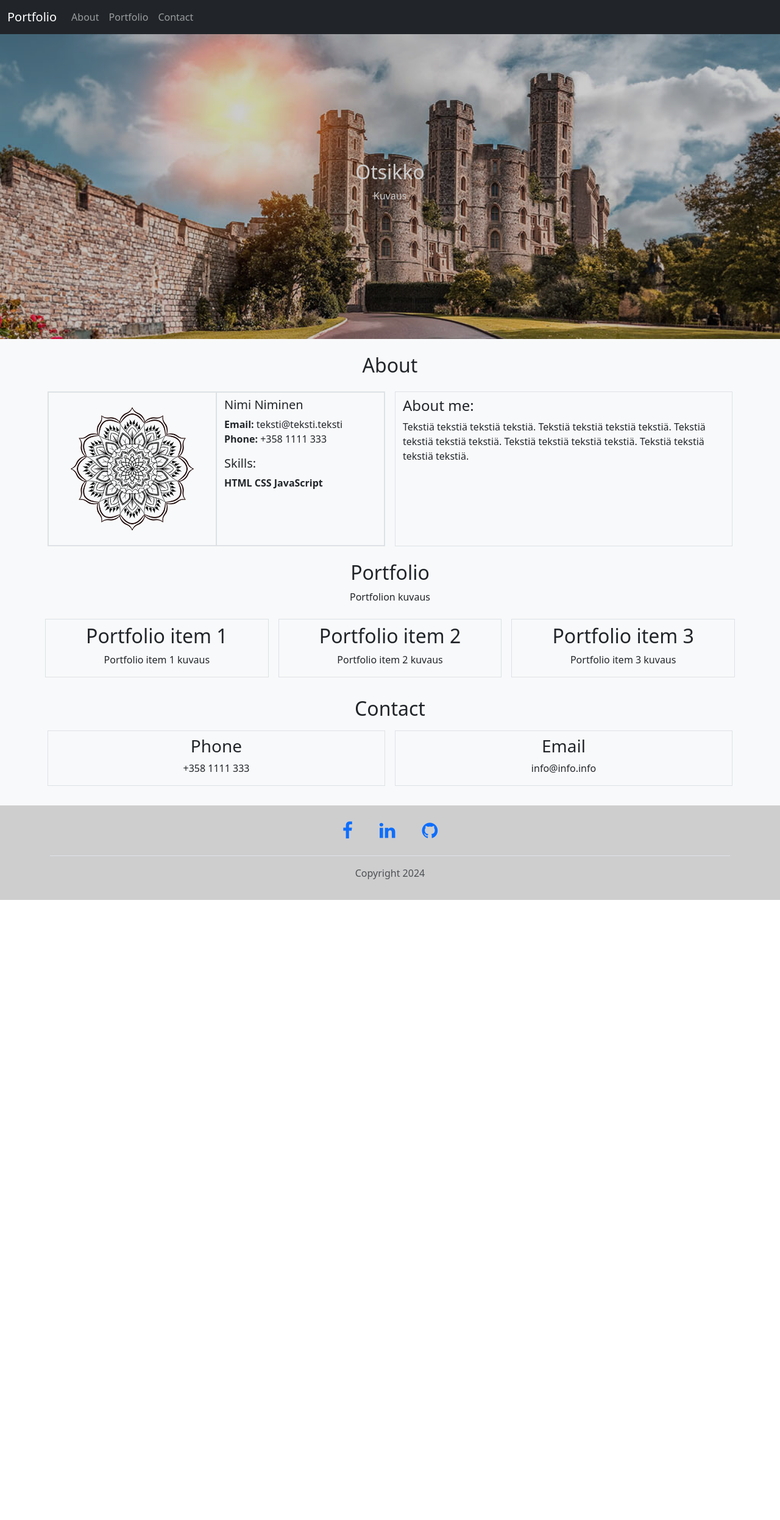
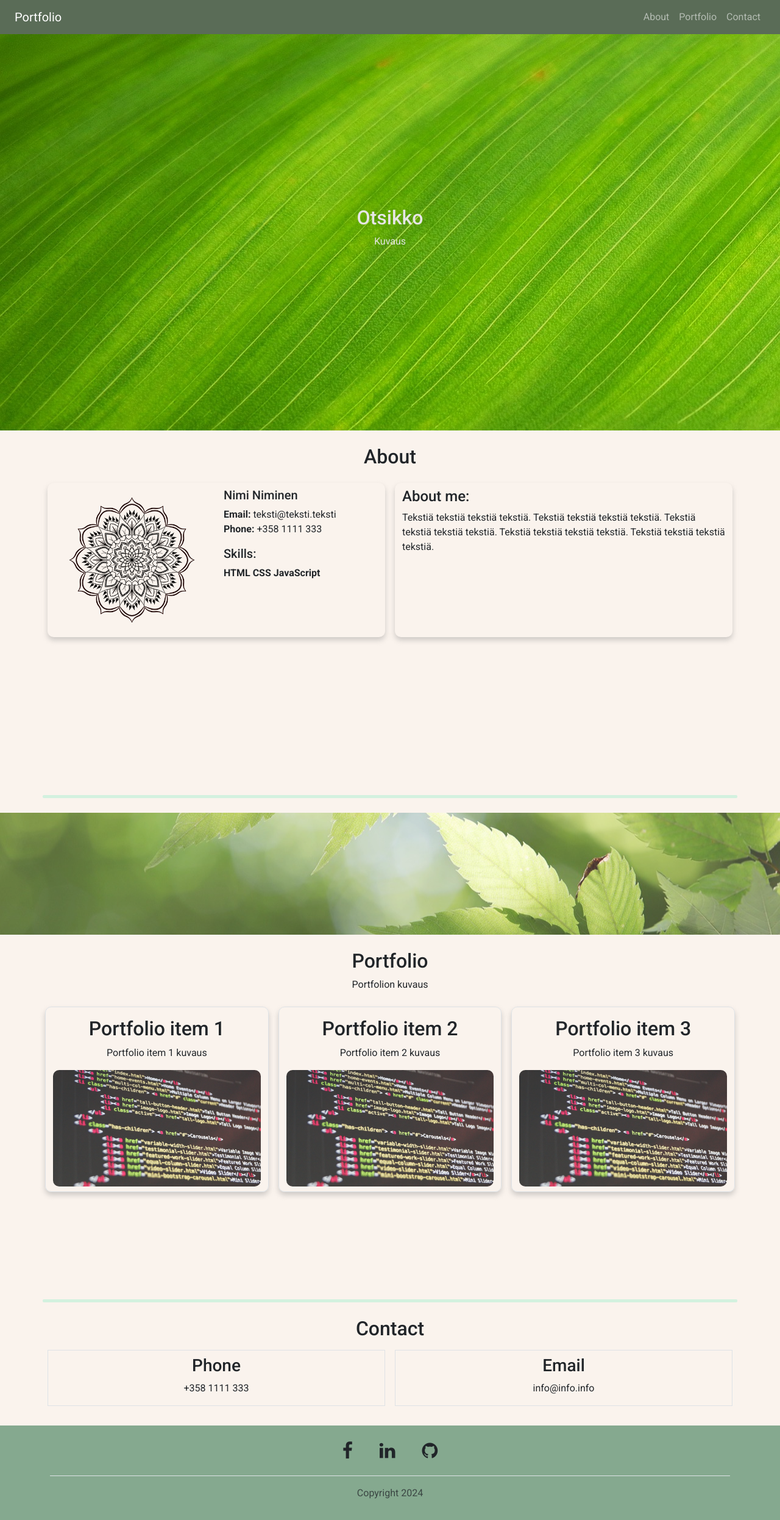
Before and after one commit to tommi-piili/html_demo, a plain HTML site: page portfolio.html in a window 1280 px wide. Shown: the whole page at 61% size. Before the commit the page ends 1476 px from the top, so only its background shows below. Drawn offline with nearby package versions, Linux system fonts and the light colour scheme; a web font is replaced by a local one.

Commit message:
html_demo vaihdettu

```diff
--- /dev/null
+++ b/portfolio.css
@@ -0,0 +1,112 @@
+body {
+    font-family: Roboto;
+    background-color: rgba(222, 170, 121, 0.132);
+}
+
+#hero {
+    background-color: hsla(0, 0%, 0%);
+}
+
+#about, #portfolio{
+    min-height: 550px;
+}
+
+
+.background-color{
+    /*background-color: rgba(222, 170, 121, 0.105);*/
+}
+
+
+/*https://www.w3schools.com/cssref/tryit.php?filename=trycss3_background_hero*/
+.hero-image {
+    background-image: url("images/leaf-texture.jpg");
+
+    /*background: url("images/noble-castle-wide.jpg");*/
+    /*background: hsla(0, 0%, 0%, 0.3); */
+    height: 650px;
+    background-position: center;
+    background-repeat: no-repeat;
+    background-size: cover;
+    position: relative;
+    opacity: 0.9;
+}
+
+/*
+Green:
+https://colorhunt.co/palette/d3f1df85a98f5a6c57525b44
+
+Brown:
+https://colorhunt.co/palette/deaa79ffe6a9b1c29e659287
+*/
+.mid-container {
+    height: 5px;
+    background-color: rgb(211, 241, 223);
+    border-radius: 2px;
+}
+
+.middle-image {
+    background-image: url("images/leaves.jpg");
+    background-attachment: fixed;
+    height: 200px;
+    background-position: center;
+    background-repeat: no-repeat;
+    background-size: cover;
+    position: relative;
+    opacity: 0.8;
+}
+
+.hero-text {
+    text-align: center;
+    position: absolute;
+    top: 50%;
+    left: 50%;
+    transform: translate(-50%, -50%);
+    color: white;
+    opacity: 1;
+}
+
+.box-shadow-div{
+    box-shadow: 0 5px 8px rgba(136, 136, 136, 0.386);
+}
+
+.hover-zoom{
+    transition: transform .3s, box-shadow .3s;
+}
+.hover-zoom:hover{
+    transform: scale(1.02);
+    box-shadow: 0 10px 8px rgba(136, 136, 136, 0.386);
+}
+
+a{
+    text-decoration: none;
+    color: inherit;
+    /* zoom effect
+    display: inline-block;
+    overflow: hidden;*/
+}
+
+a img{
+    opacity: 0.8;
+    transition: .3s;
+    /*transform: translateZ(0) scale(1);*/
+    /*zoom effect https://stackoverflow.com/questions/40319228/zoom-on-image-inside-div-without-div-moving
+    display: block;*/
+}
+a:hover img{
+    opacity: 1;
+    /*transform: translateZ(0) scale(1.02);*/
+    /*zoom effect
+    transform: scale(1.3);
+    transform-origin: 50% 50%;*/
+}
+
+/*
+a img:hover{
+    opacity: 1;
+}*/
+
+/*
+#hero-h2, #hero-p{
+
+}
+*/
--- a/index.html
+++ b/portfolio.html
@@ -11,8 +11,19 @@
     <link href="https://cdn.jsdelivr.net/npm/bootstrap@5.3.3/dist/css/bootstrap.min.css" rel="stylesheet">
     <script src="https://cdn.jsdelivr.net/npm/bootstrap@5.3.3/dist/js/bootstrap.bundle.min.js"></script>
 
+    <!--Fonts-->
+    <link rel="preconnect" href="https://fonts.googleapis.com">
+    <link rel="preconnect" href="https://fonts.gstatic.com" crossorigin>
+    <link
+        href="https://fonts.googleapis.com/css2?family=Roboto:ital,wght@0,100;0,300;0,400;0,500;0,700;0,900;1,100;1,300;1,400;1,500;1,700;1,900&family=Sour+Gummy:ital,wght@0,100..900;1,100..900&display=swap"
+        rel="stylesheet">
+
     <!--CSS-->
-    <!--<link rel="stylesheet" href="portfolio.css">-->
+    <link rel="stylesheet" href="portfolio.css">
+
+    <!--AOS-->
+    <link href="https://unpkg.com/aos@2.3.1/dist/aos.css" rel="stylesheet">
+    <!--/AOS-->
 
     <!-- Social media icon library
     https://www.w3schools.com/howto/howto_css_social_media_buttons.asp -->
@@ -20,17 +31,19 @@
 
 </head>
 
+
 <body class="index-page">
 
     <!-- BSDemo1 navbar alka-->
-    <nav class="navbar sticky-top navbar-expand-lg bg-dark navbar-dark">
-        <div class="container-fluid">
+    <!--<nav class="navbar sticky-top navbar-expand-lg bg-dark navbar-dark">-->
+    <nav class="navbar sticky-top navbar-expand-lg navbar-dark" style="background-color: rgb(90, 108, 87)">
+        <div class="container-fluid px-4">
             <a class="navbar-brand" href="#">Portfolio</a>
             <button class="navbar-toggler" type="button" data-bs-toggle="collapse" data-bs-target="#collapsibleNavbar">
                 <span class="navbar-toggler-icon"></span>
             </button>
-            <div class="collapse navbar-collapse" id="collapsibleNavbar">
-                <div class="navbar-nav">
+            <div class="collapse navbar-collapse justify-content-end" id="collapsibleNavbar">
+                <div class="navbar-nav text-center">
                     <li class="nav-item">
                         <a class="nav-link" href="#about">About</a>
                     </li>
@@ -47,22 +60,48 @@
     <!-- BSDemo1 navbar loppuu-->
 
 
+    <!--
     <main class="main bg-light">
+        -->
+    <main>
+        <!--
+        <style>
+            body {
+                font-family: Roboto;
+            }
 
-        <style>
-            .html, .body{
-                height: 100%;
-            }
             #hero {
                 background-color: hsla(0, 0%, 0%);
+            }
+
+            #middle-img {
+                background-color: rgb(60, 5, 240);
             }
 
             /*https://www.w3schools.com/cssref/tryit.php?filename=trycss3_background_hero*/
             .hero-image {
                 background-image: url("images/noble-castle-wide.jpg");
+
                 /*background: url("images/noble-castle-wide.jpg");*/
                 /*background: hsla(0, 0%, 0%, 0.3); */
                 height: 500px;
+                background-position: center;
+                background-repeat: no-repeat;
+                background-size: cover;
+                position: relative;
+                opacity: 0.8;
+            }
+
+            .mid-container {
+                height: 5px;
+                background-color: rgb(133, 169, 143);
+                border-radius: 2px;
+            }
+
+            .middle-image {
+                background-image: url("images/leaves.jpg");
+                background-attachment: fixed;
+                height: 200px;
                 background-position: center;
                 background-repeat: no-repeat;
                 background-size: cover;
@@ -86,6 +125,7 @@
             }
             */
         </style>
+        -->
 
         <!--HERO SECTION-->
         <!--<section id="hero" class="bg-dark text-light">-->
@@ -118,6 +158,15 @@
         <!--/HERO SECTION-->
 
 
+
+        <!--middle section-->
+        <!--https://colorhunt.co/palette/d3f1df85a98f5a6c57525b44-->
+        <!--
+        <div class="mid-container container my-4">
+        </div>
+        -->
+
+
         <!--ABOUT SECTION-->
         <section id="about" class="my-4">
 
@@ -129,11 +178,12 @@
 
             <!--About section < Large-->
             <div class="container d-lg-none">
-                <div class="row">
-                    <div class="col-md-6 border text-center">
+                <div class="row background-color box-shadow-div" style="border-radius: 10px;"
+                data-aos="flip-up" data-aos-duration="1000">
+                    <div class="col-md-6 text-center" style="border-radius: 10px;">
                         <img class="img-fluid p-4" src="images/mandala.png">
                     </div>
-                    <div class="col-md-6 border">
+                    <div class="col-md-6" style="border-radius: 10px;">
                         <div class="row">
                             <h5 class="my-2">Nimi Niminen</h5>
                             <p> <strong>Email: </strong> teksti@teksti.teksti <br>
@@ -165,12 +215,13 @@
             <!--About section Large-->
             <div class="container d-none d-lg-block">
                 <div class="row">
-                    <div class="col border mx-2">
+                    <div class="col mx-2 background-color box-shadow-div" style="border-radius: 10px;"
+                    data-aos="flip-left" data-aos-duration="1000">
                         <div class="row">
-                            <div class="col-lg-6 border">
+                            <div class="col-lg-6" style="border-radius: 10px;">
                                 <img class="img-fluid p-4" src="images/mandala.png">
                             </div>
-                            <div class="col-lg-6 border">
+                            <div class="col-lg-6" style="border-radius: 10px;">
                                 <h5 class="my-2">Nimi Niminen</h5>
                                 <p> <strong>Email: </strong> teksti@teksti.teksti <br>
                                     <strong>Phone: </strong>+358 1111 333
@@ -184,7 +235,8 @@
                         </div>
                     </div>
 
-                    <div class="col border mx-2">
+                    <div class="col mx-2 background-color box-shadow-div" style="border-radius: 10px;"
+                    data-aos="flip-right" data-aos-duration="1000">
                         <div class="row">
                             <h4 class="my-2">About me:</h4>
                             <p>Tekstiä tekstiä tekstiä tekstiä.
@@ -203,6 +255,17 @@
         <!--/ABOUT SECTION-->
 
 
+
+        <!--middle section-->
+        <div class="mid-container container my-4">
+        </div>
+
+        <!--middle image-->
+        <div id="middle-img" class="middle-image">
+        </div>
+        <!--/middle image-->
+
+
         <!--PORTFOLIO SECTION-->
         <section id="portfolio" class="my-4">
 
@@ -214,29 +277,35 @@
             <!--/Section title-->
 
             <!--Portfolio items < Large-->
-            <div class="container px-2 d-lg-none">
+            <div class="container px-2 d-lg-none" data-aos="fade-up" data-aos-duration="1000">
 
                 <!--1st element-->
                 <div class="row">
-                    <div class="col border m-2">
+                    <div class="box-shadow-div border m-2 text-center py-3" style="border-radius: 10px;">
                         <h2 class="text-center my-2">Portfolio item 1</h2>
                         <p class="text-center">Portfolio item 1 kuvaus</p>
+                        <a href="#"><img class="img-fluid" src="images/code-1076536_1280.jpg" style="max-width: 500px;
+                        width: 80%; border-radius: 10px;"></a>
                     </div>
                 </div>
 
                 <!--2nd element-->
                 <div class="row">
-                    <div class="col border m-2">
+                    <div class="box-shadow-div border m-2 text-center py-3" style="border-radius: 10px;">
                         <h2 class="text-center my-2">Portfolio item 2</h2>
                         <p class="text-center">Portfolio item 2 kuvaus</p>
+                        <a href="#"><img class="img-fluid" src="images/code-1076536_1280.jpg" style="max-width: 500px;
+                        width: 80%; border-radius: 10px;"></a>
                     </div>
                 </div>
 
                 <!--3rd element-->
                 <div class="row">
-                    <div class="col border m-2">
+                    <div class="box-shadow-div border m-2 text-center py-3" style="border-radius: 10px;">
                         <h2 class="text-center my-2">Portfolio item 3</h2>
                         <p class="text-center">Portfolio item 3 kuvaus</p>
+                        <a href="#"><img class="img-fluid" src="images/code-1076536_1280.jpg" style="max-width: 500px;
+                        width: 80%; border-radius: 10px;"></a>
                     </div>
                 </div>
             </div>
@@ -249,28 +318,42 @@
                 <div class="row">
 
                     <!--portfolio item 1-->
-                    <div class="col border m-2">
+                    <!-- kun laittaa py-2 vain yhdelle näistä itemeistä,
+                     niissä diveissä joissa ei ole ko. asetusta kuva asettuu automaattisesti ylemmäs.
+                     Kyseessä lienee jokin align-asetus-->
+
+                    <a href="#" class="hover-zoom box-shadow-div col border m-2 py-2" style="border-radius: 10px;"
+                    data-aos="fade-up" data-aos-duration="1000">
                         <div class="portfolio-info">
                             <h2 class="text-center my-2">Portfolio item 1</h2>
                             <p class="text-center">Portfolio item 1 kuvaus</p>
+                            <img class="img-fluid" src="images/code-1076536_1280.jpg"
+                            style="border-radius: 10px;">
                         </div>
-                    </div>
+                    </a>
+
 
                     <!--portfolio item 2-->
-                    <div class="col border m-2">
+                    <a href="#" class="hover-zoom box-shadow-div col border m-2 py-2" style="border-radius: 10px;"
+                    data-aos="fade-up" data-aos-duration="1000" data-aos-delay="500">
                         <div class="portfolio-info">
                             <h2 class="text-center my-2">Portfolio item 2</h2>
                             <p class="text-center">Portfolio item 2 kuvaus</p>
+                            <img class="img-fluid" src="images/code-1076536_1280.jpg"
+                            style="border-radius: 10px;">
                         </div>
-                    </div>
+                    </a>
 
                     <!--portfolio item 3-->
-                    <div class="col border m-2">
+                    <a href="#" class="hover-zoom box-shadow-div col border m-2 py-2" style="border-radius: 10px;"
+                    data-aos="fade-up" data-aos-duration="1000" data-aos-delay="1000">
                         <div class="portfolio-info">
                             <h2 class="text-center my-2">Portfolio item 3</h2>
                             <p class="text-center">Portfolio item 3 kuvaus</p>
+                            <img class="img-fluid" src="images/code-1076536_1280.jpg"
+                            style="border-radius: 10px;">
                         </div>
-                    </div>
+                    </a>
 
                 </div>
 
@@ -280,6 +363,9 @@
         </section>
         <!--/PORTFOLIO SECTION-->
 
+        <!--middle section-->
+        <div class="mid-container container my-4">
+        </div>
 
         <!--CONTACT SECTION-->
 
@@ -341,7 +427,8 @@
     </main>
 
     <!--Footer-->
-    <footer class="py-3" style="background-color: rgb(206, 206, 207);">
+    <!--<footer class="py-3" style="background-color: rgb(206, 206, 207);">-->
+    <footer class="py-3" style="background-color: rgb(133, 169, 143);">
         <div class="container">
             <div>
                 <ul class="nav justify-content-center border-bottom pb-3 mb-3">
@@ -360,6 +447,13 @@
         </div>
     </footer>
     <!--/Footer-->
+
+    <!--AOS-->
+    <script src="https://unpkg.com/aos@2.3.1/dist/aos.js"></script>
+    <script>
+        AOS.init();
+    </script>
+    <!--/AOS-->
 </body>
 
 </html>
```
Also changed, not shown: images/code-1076536_1280.jpg (added), images/green.jpg (added), images/leaf-texture.jpg (added), images/leaves.jpg (added), images/maple.jpg (added), images/noble-castle-small.jpg (deleted), images/noble-castle-wide.jpg (deleted), images/noble-castle.jpg (deleted), images/sea.jpg (added), images/wood-texture.jpg (added), 1 other file.
